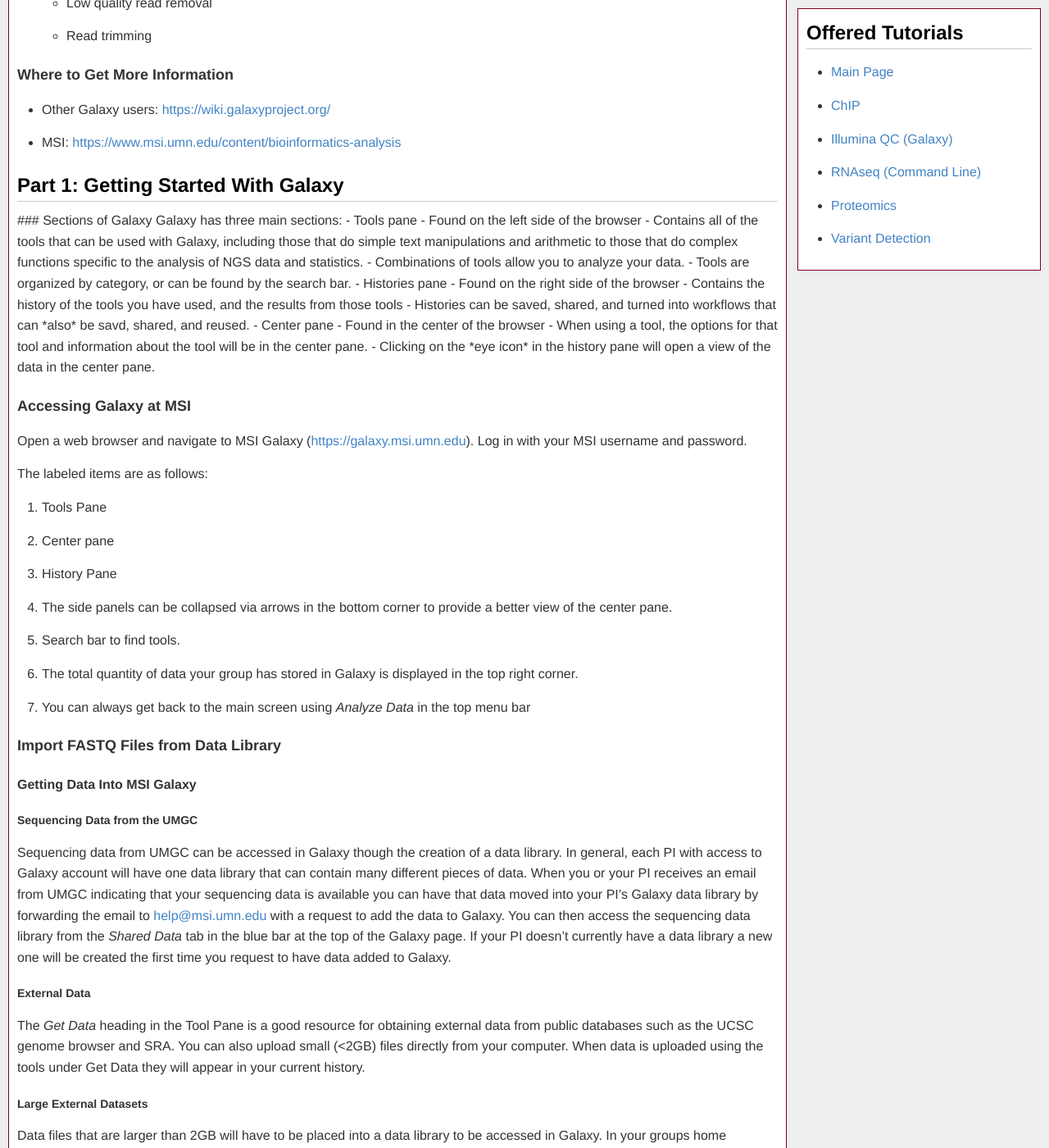
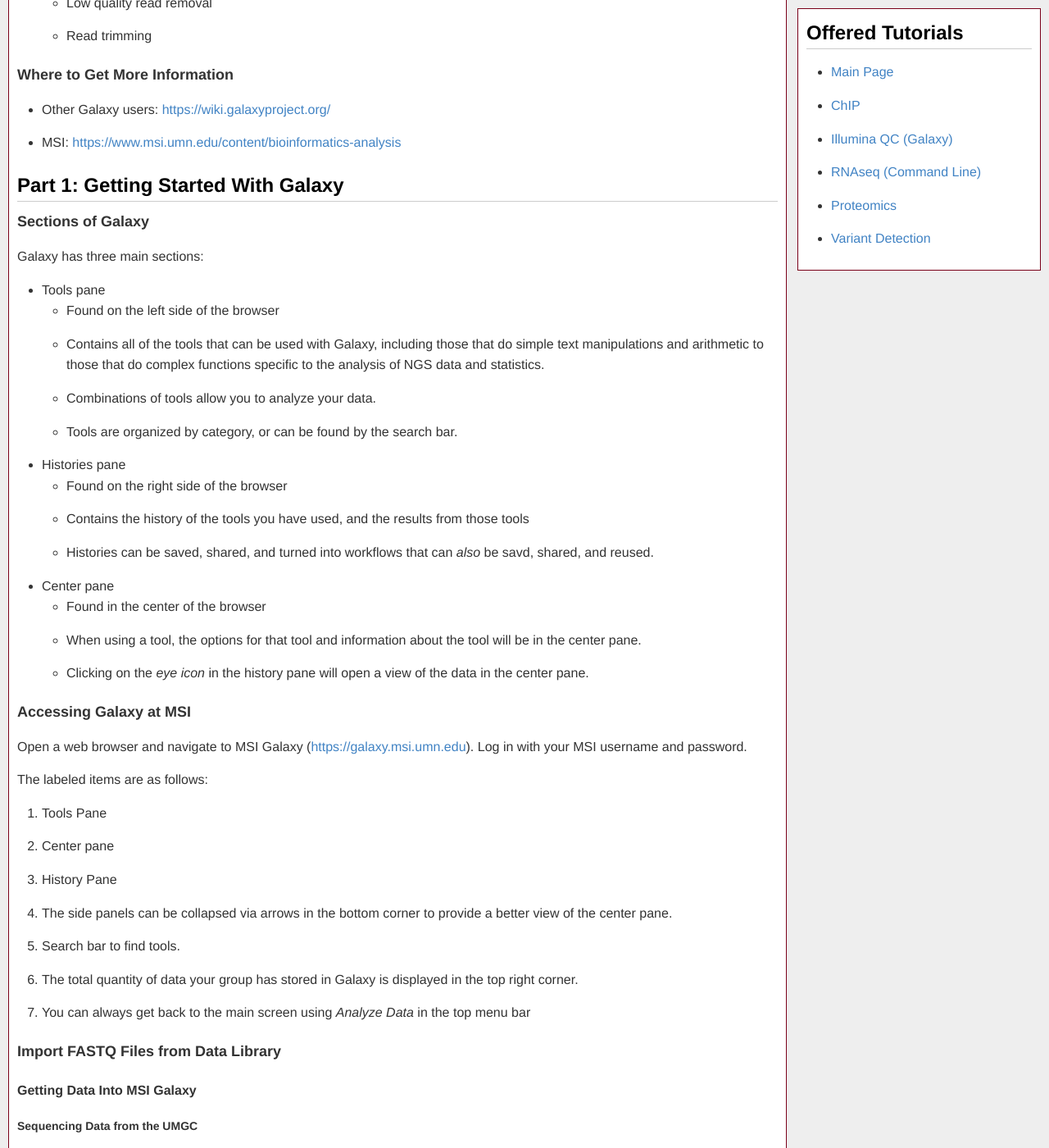
Before and after one commit to msi-ris/Tutorials, a Jekyll site: the page built from illumina_qc.md, in a window 1280 px wide and 1400 px high, scrolled down 1054 px. Shown: the whole window at 82% size. Built offline with Jekyll 4.4.1, drawn with Linux system fonts in a browser that asks for light colours.

Commit message:
Update illumina

```diff
--- a/illumina_qc.md
+++ b/illumina_qc.md
@@ -53,7 +53,7 @@ available in the MSI instance send a request to <help@msi.umn.edu>.
 
 ## Part 1: Getting Started With Galaxy
 
-<div id="info">
+<div id="info" markdown="1">
 
 ### Sections of Galaxy
 Galaxy has three main sections:
```
